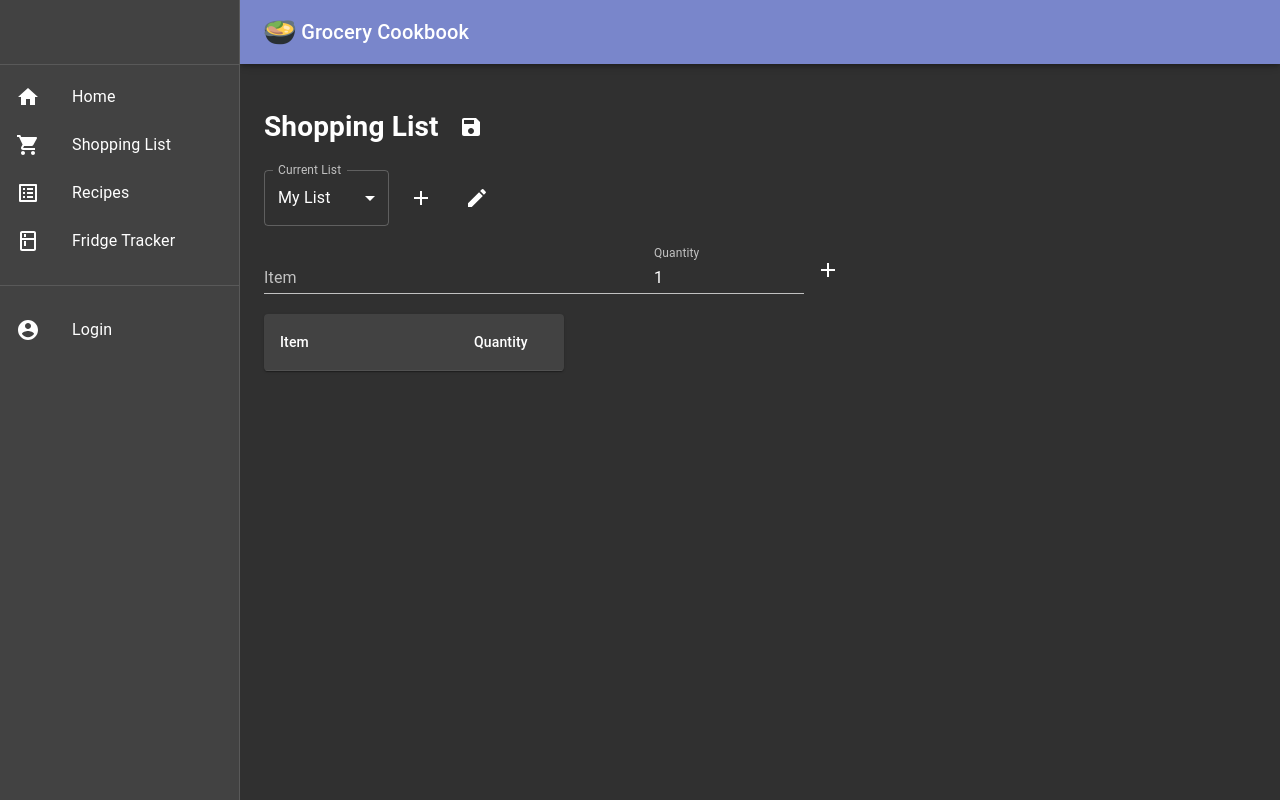
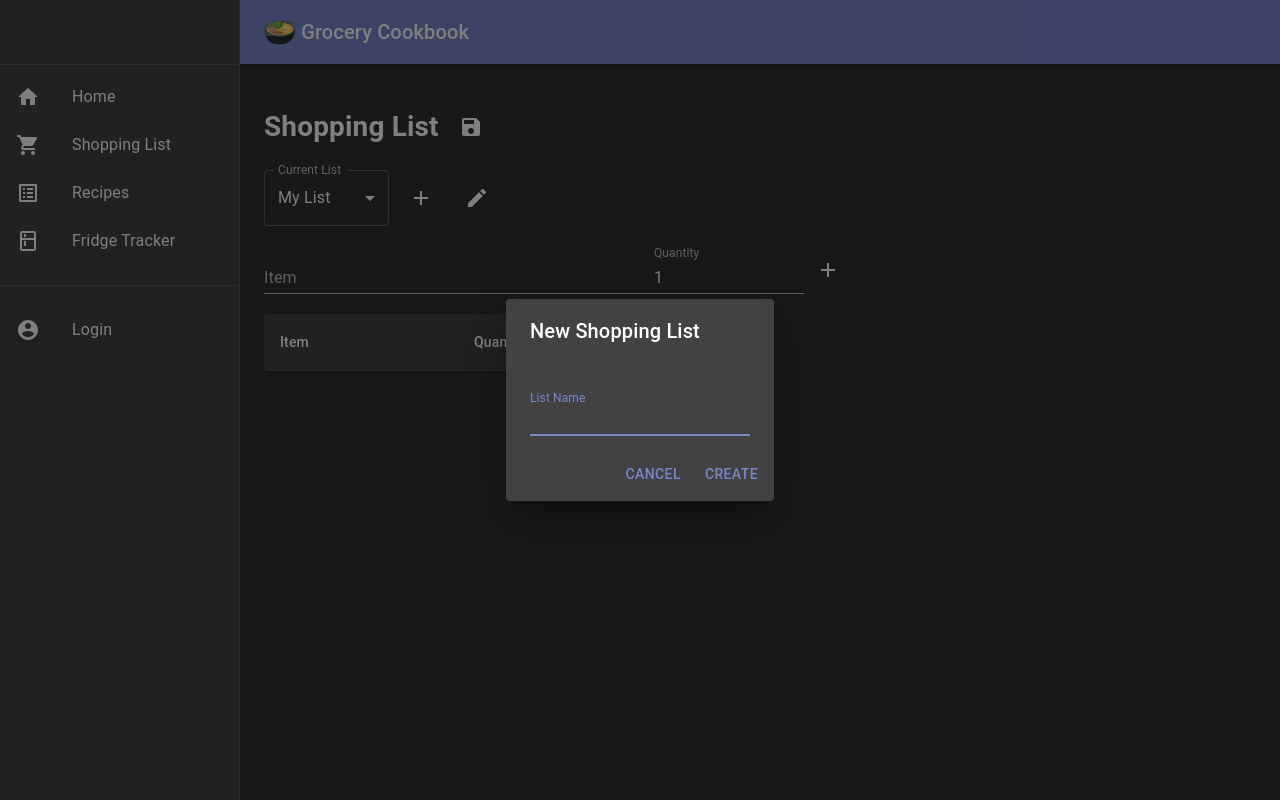
Before and after one commit to doey77/grocery-cookbook, a React (Create React App) app in the folder web/: page /shoppinglist in a window 1280 px wide. Both pictures are taken after a click on the button 421 px from the left and 197 px from the top of the page. Built offline with nearby package versions, Linux system fonts and the light colour scheme.

Commit message:
dialogs create/edit lists working

```diff
--- a/web/src/pages/ShoppingList.js
+++ b/web/src/pages/ShoppingList.js
@@ -33,27 +33,39 @@ import TableHead from '@material-ui/core/TableHead';
 import TableRow from '@material-ui/core/TableRow';
 
 import { Grid, IconButton } from '@material-ui/core';
+
+import { useSnackbar } from 'notistack';
+
 import { getCookie } from '../services/cookies';
 
-import axios from 'axios';
 
-import { apiSettings } from '../services/apiSettings';
 import '../css/ShoppingList.css';
 
 
 function ShoppingList() {
     const wipeErrorTextField = {msg: '', err: false};
 
+    const { enqueueSnackbar, closeSnackbar } = useSnackbar();
+
     const [item, setItem] = useState('');
     const [quantity, setQuantity] = useState(1);
+
     const [currentListIndex, setCurrentListIndex] = useState(0);
     const [savedLists, setSavedLists] = useState([{
         name: 'My List', content: [],
     }]);
+
+    const [newListName, setNewListName] = useState('');
+    const [editListName, setEditListName] = useState('');
+
     const [addItemNameError, setAddItemNameError] = useState(wipeErrorTextField);
     const [addItemQtyError, setAddItemQtyError] = useState(wipeErrorTextField);
+    const [newListNameError, setNewListNameError] = useState(wipeErrorTextField);
+    const [editListNameError, setEditListNameError] = useState(wipeErrorTextField);
+
 
     const [showDialogNewList, setShowDialogNewList] = useState(false);
+    const [showDialogEditList, setShowDialogEditList] = useState(false);
 
     const handleItemChange = event => {
         setItem(event.target.value);
@@ -63,6 +75,16 @@ function ShoppingList() {
     const handleQuantityChange = event => {
         setQuantity(event.target.value);
         setAddItemQtyError(wipeErrorTextField);
+    };
+
+    const handleNewListNameChange = event => {
+        setNewListName(event.target.value);
+        setNewListNameError(wipeErrorTextField);
+    };
+
+    const handleEditListNameChange = event => {
+        setEditListName(event.target.value);
+        setEditListNameError(wipeErrorTextField);
     };
 
     const submitItem = (event) => {
@@ -96,6 +118,91 @@ function ShoppingList() {
         }
     };
 
+    /**
+     * Checks to see if list exists in savedLists
+     * @param {string} nameToCheck Name of list to check for existence
+     * @returns Bool, whether list exists or not
+     */
+    const listNameExists = (nameToCheck) => {
+        let exists = false;
+        for (let i = 0; i < savedLists.length; i++) {
+            const listName = savedLists[i].name;
+            if (nameToCheck === listName) {
+                exists = true;
+            }
+        }
+
+        return exists;
+    };
+
+    const submitNewList = (event) => {
+        event.preventDefault();
+
+        const listExists = listNameExists(newListName);
+
+        if (listExists) {
+            setNewListNameError({msg: 'A list with name already exists', err: true});
+        } else {
+            const newList = {
+                name: newListName,
+                content: []
+            };
+            const newSavedLists = [...savedLists];
+            newSavedLists.push(newList);
+            setSavedLists(newSavedLists);
+            setCurrentListIndex(savedLists.length); // Set current list to new list
+
+            dialogCloseNewList();
+        }
+    };
+
+    const submitEditList = (event) => {
+        event.preventDefault();
+
+        const listExists = listNameExists(editListName);
+
+        if (listExists) {
+            setEditListNameError({msg: 'A list with that name already exists', err: true});
+        } else {
+            const newSavedLists = [...savedLists];
+            newSavedLists[currentListIndex].name = editListName;
+            setSavedLists(newSavedLists);
+
+            dialogCloseEditList();
+        }
+    };
+
+    const deleteList = () => {
+        if (savedLists.length < 2) {
+            // If we only have one list, don't allow delete
+            enqueueSnackbar("You must have at least one list", {variant: 'error'});
+        } else {
+            const newSavedLists = [...savedLists];
+            newSavedLists.splice(currentListIndex, 1);
+
+            // After deleting, need to set new current list
+            // if deleting the latest list. Otherwise the current
+            // list index will just be the previous list in the savedLists
+            if (currentListIndex+1 === savedLists.length) {
+                setCurrentListIndex(currentListIndex-1);
+            }
+            setSavedLists(newSavedLists);
+            dialogCloseEditList();
+        }
+    };
+
+    const dialogCloseNewList = () => {
+        setShowDialogNewList(false);
+        setNewListName('');
+        setNewListNameError(wipeErrorTextField);
+    };
+
+    const dialogCloseEditList = () => {
+        setShowDialogEditList(false);
+        setEditListName('');
+        setEditListNameError(wipeErrorTextField);
+    };
+
     const pageHeader = (
         <Grid container direction="row" alignItems="center" justify="flex-start" spacing={1}>
             <Grid item><h1>Shopping List</h1></Grid>
@@ -121,10 +228,13 @@ function ShoppingList() {
             </FormControl>
             </Grid>
             <Grid item className="list-button">
-                <IconButton type="button" ><AddIcon /></IconButton>
+                <IconButton type="button" onClick={() => setShowDialogNewList(true)}><AddIcon /></IconButton>
             </Grid>
             <Grid item className="list-button">
-                <IconButton type="button" ><EditIcon /></IconButton>
+                <IconButton type="button" onClick={() => {
+                    setShowDialogEditList(true);
+                    setEditListName(savedLists[currentListIndex].name);
+                }}><EditIcon /></IconButton>
             </Grid>
         </Grid>
     );
@@ -179,34 +289,68 @@ function ShoppingList() {
         </TableContainer>
     );
 
-    // const dialogNewList = (
-    //     <Dialog open={false} onClose={setShowDialogNewList(false)} aria-labelledby="create-new-list">
-    //         <DialogTitle id="create-new-list">New Shopping List</DialogTitle>
-    //         <form>
-    //         <DialogContent>
-    //         <TextField
-    //             autoFocus
-    //             margin="dense"
-    //             label="List Name"
-    //             type="text"
-    //             // value={this.state.add_list_name}
-    //             // onChange={this.handleChangeNewList}
-    //             // error={this.state.add_list_name_error}
-    //             // helperText={this.state.add_list_name_error_text}
-    //             fullWidth
-    //         />
-    //         </DialogContent>
-    //         <DialogActions>
-    //         <Button type="button" onClick={setShowDialogNewList(false)} color="primary">
-    //             Cancel
-    //         </Button>
-    //         <Button type="submit" onClick={setShowDialogNewList(false)} color="primary">
-    //             Create
-    //         </Button>
-    //         </DialogActions>
-    //         </form>
-    //     </Dialog>
-    // );
+    const dialogNewList = (
+        <Dialog open={showDialogNewList} onClose={dialogCloseNewList} aria-labelledby="create-new-list">
+            <DialogTitle id="create-new-list">New Shopping List</DialogTitle>
+            <form>
+            <DialogContent>
+            <TextField
+                autoFocus
+                margin="dense"
+                label="List Name"
+                type="text"
+                value={newListName}
+                onChange={handleNewListNameChange}
+                error={newListNameError.err}
+                helperText={newListNameError.msg}
+                fullWidth
+            />
+            </DialogContent>
+            <DialogActions>
+            <Button type="button" onClick={dialogCloseNewList} color="primary">
+                Cancel
+            </Button>
+            <Button type="submit" onClick={submitNewList} color="primary">
+                Create
+            </Button>
+            </DialogActions>
+            </form>
+        </Dialog>
+    );
+
+    const dialogEditList = (
+        <Dialog open={showDialogEditList} onClose={dialogCloseEditList} aria-labelledby="edit-list">
+            <DialogTitle id="edit-list">
+            <Grid container direction="row" alignItems="center" justify="space-between">
+                <Grid item>Manage {savedLists[currentListIndex].name}</Grid>
+                <Grid item><IconButton type="button" onClick={deleteList}><DeleteIcon /></IconButton></Grid>
+            </Grid>
+            </DialogTitle>
+                <DialogContent>
+                <form>
+                <TextField
+                    autoFocus
+                    margin="dense"
+                    label={"List #" + (currentListIndex+1)}
+                    type="text"
+                    value={editListName}
+                    onChange={handleEditListNameChange}
+                    error={editListNameError.err}
+                    helperText={editListNameError.msg}
+                    fullWidth
+                />
+                <DialogActions>
+                <Button type="button" onClick={dialogCloseEditList} color="primary">
+                    Cancel
+                </Button>
+                <Button type="submit" onClick={submitEditList} color="primary">
+                    Update Name
+                </Button>
+                </DialogActions>
+                </form>
+                </DialogContent>
+        </Dialog>
+    );
 
     return (
         <>
@@ -217,7 +361,8 @@ function ShoppingList() {
             <br />
             {listTable}
 
-            {/* {dialogNewList} */}
+            {dialogNewList}
+            {dialogEditList}
         </>
     );
 }
```
